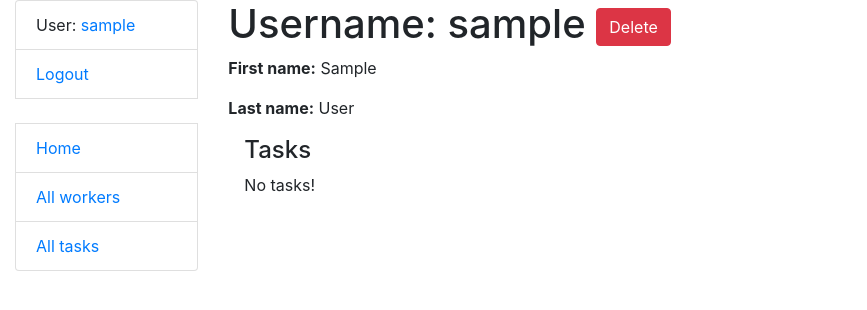
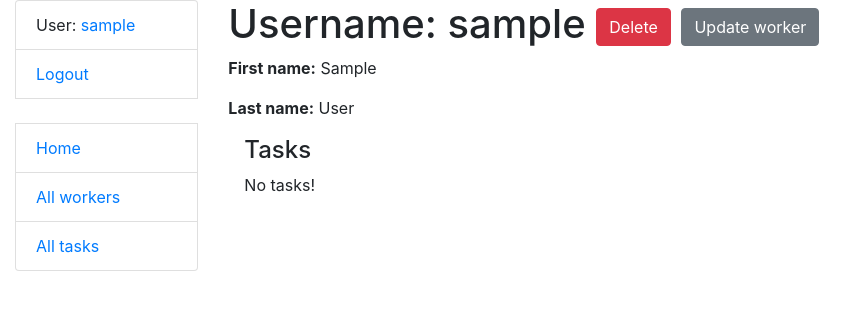
Before and after one commit to BGBroth/it-company-task-manager, a Django app: page /workers/1/ in a window 1280 px wide. Shown: the top 310 px of the page, without its empty margins (0-867 px from the left). Run offline with Django 4.2, Linux system fonts and the light colour scheme; the visitor is signed in with stand-in values (Sample User, id 1); data comes from the database, SQL or seed files in the repository; data that the repository does not hold is empty.

Commit message:
Add worker update view

```diff
--- a/task_manager/forms.py
+++ b/task_manager/forms.py
@@ -24,7 +24,7 @@ class WorkerSearchForm(forms.Form):
     username = create_search_field("Search by username")
 
 
-class WorkerCreationForm(UserCreationForm):
+class WorkerForm(UserCreationForm):
     class Meta(UserCreationForm.Meta):
         model = Worker
         fields = UserCreationForm.Meta.fields + (
--- a/task_manager/urls.py
+++ b/task_manager/urls.py
@@ -1,6 +1,6 @@
 from django.urls import path
 from task_manager.views import index, WorkerListView, TaskListView, TaskCreateView, TaskDetailView, TaskUpdateView, \
-    TaskDeleteView, toggle_assign_to_task, WorkerDetailView, WorkerCreateView, WorkerDeleteView
+    TaskDeleteView, toggle_assign_to_task, WorkerDetailView, WorkerCreateView, WorkerDeleteView, WorkerUpdateView
 
 urlpatterns = [
     path("", index, name="index"),
@@ -19,11 +19,11 @@ urlpatterns = [
         "workers/<int:pk>/", WorkerDetailView.as_view(), name="worker-detail"
     ),
     path("workers/create/", WorkerCreateView.as_view(), name="worker-create"),
-    # path(
-    #     "workers/<int:pk>/update/",
-    #     WorkerLicenseUpdateView.as_view(),
-    #     name="worker-update",
-    # ),
+    path(
+        "workers/<int:pk>/update/",
+        WorkerUpdateView.as_view(),
+        name="worker-update",
+    ),
     path(
         "workers/<int:pk>/delete/",
         WorkerDeleteView.as_view(),
--- a/task_manager/views.py
+++ b/task_manager/views.py
@@ -4,7 +4,7 @@ from django.http import HttpResponseRedirect
 from django.shortcuts import render
 from django.urls import reverse_lazy
 from django.views import generic
-from task_manager.forms import TaskSearchForm, WorkerSearchForm, WorkerCreationForm, TaskForm
+from task_manager.forms import TaskSearchForm, WorkerSearchForm, WorkerForm, TaskForm
 
 from task_manager.models import Worker, Task
 
@@ -91,7 +91,13 @@ class WorkerDetailView(LoginRequiredMixin, generic.DetailView):
 
 class WorkerCreateView(LoginRequiredMixin, generic.CreateView):
     model = Worker
-    form_class = WorkerCreationForm
+    form_class = WorkerForm
+
+
+class WorkerUpdateView(LoginRequiredMixin, generic.UpdateView):
+    model = Worker
+    form_class = WorkerForm
+    success_url = reverse_lazy("task_manager:worker-list")
 
 
 class WorkerDeleteView(LoginRequiredMixin, generic.DeleteView):
--- a/templates/task_manager/worker_detail.html
+++ b/templates/task_manager/worker_detail.html
@@ -7,9 +7,9 @@
       Delete
     </a>
 
-{#    <a href="{% url 'taxi:driver-update' pk=driver.id %}" class="btn btn-secondary link-to-page">#}
-{#      Update license number#}
-{#    </a>#}
+    <a href="{% url 'task_manager:worker-update' pk=worker.id %}" class="btn btn-secondary link-to-page">
+      Update worker
+    </a>
   </h1>
 
   <p><strong>First name:</strong> {{ worker.first_name }}</p>
```
